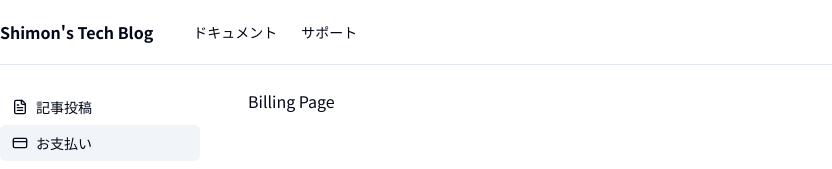
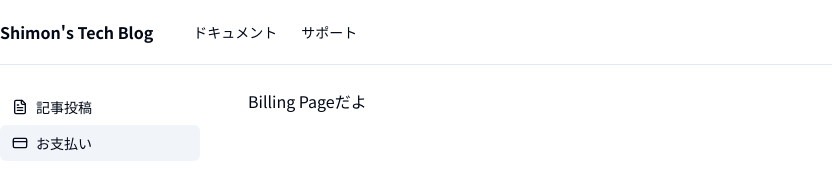
Before and after one commit to SI-Monxy/tech-blog-front, a Next.js app: page /dashboard/billing in a window 1280 px wide. Shown: the top 169 px of the page, without its empty margins (0-832 px from the left). Built offline with nearby package versions, Linux system fonts and the light colour scheme.

Commit message:
billingページを修正

```diff
--- a/app/(dashboard)/dashboard/billing/page.tsx
+++ b/app/(dashboard)/dashboard/billing/page.tsx
@@ -1,7 +1,7 @@
 export default function BillingPage() {
     return (
         <div>
-            <h1>Billing Page</h1>
+            <h1>Billing Pageだよ</h1>
         </div>
     )
 }
```
